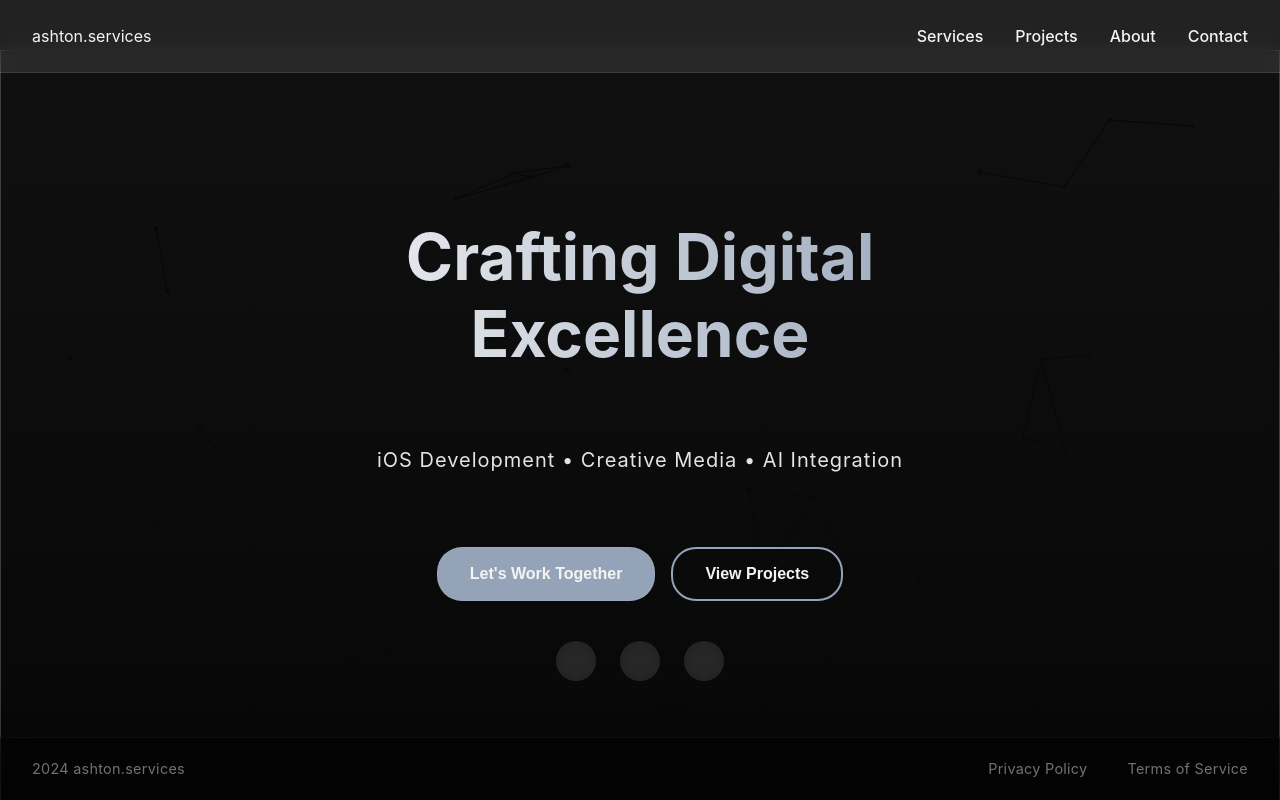
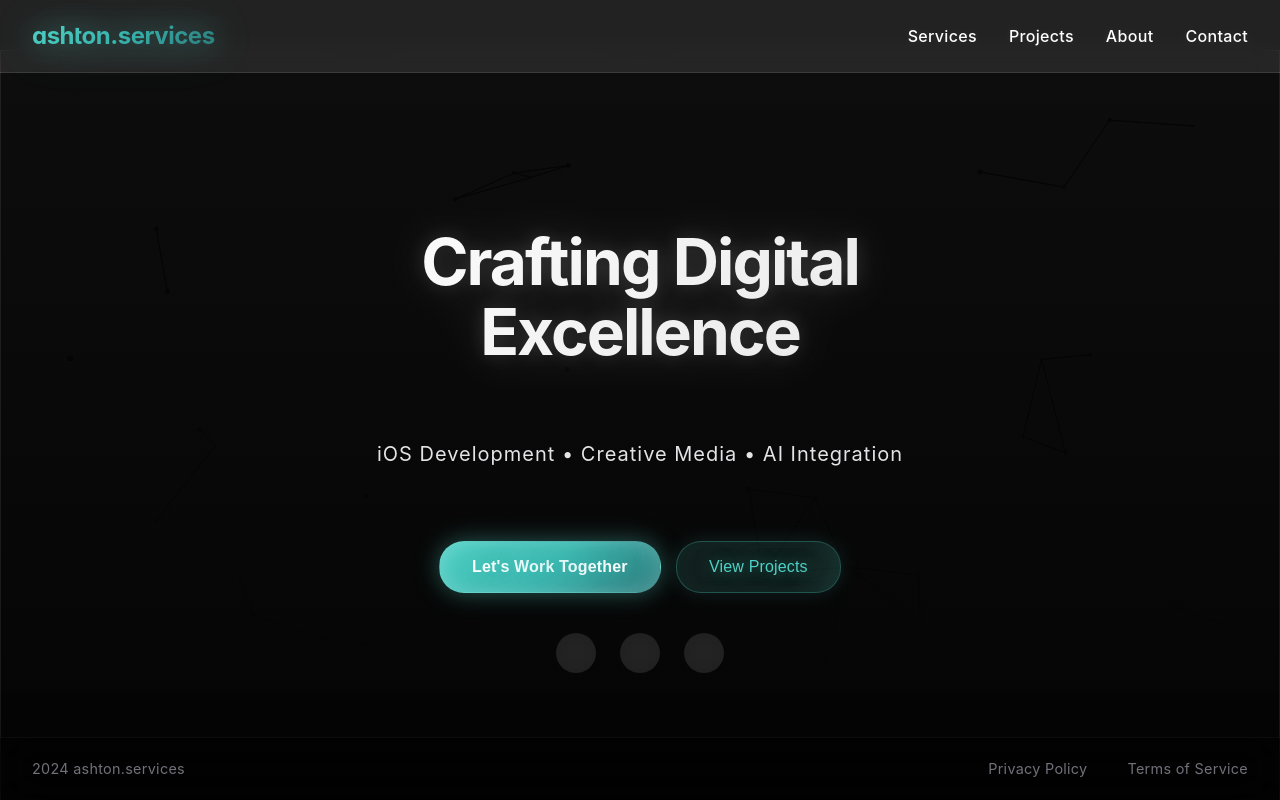
Before and after one commit to xCotion/portfolio--OLD, a React (Vite) app: page / in a window 1280 px wide. Built offline with nearby package versions, Linux system fonts and the light colour scheme.

Commit message:
updated hero section

```diff
--- a/src/App.css
+++ b/src/App.css
@@ -12,12 +12,26 @@
 .section-hero .glass-card {
   position: absolute;
   inset: 0;
-  background: rgba(255, 255, 255, 0.03);
+  background: rgba(255, 255, 255, 0.02);
   backdrop-filter: blur(10px);
-  border-bottom: 1px solid rgba(255, 255, 255, 0.1);
+  border: 1px solid rgba(255, 255, 255, 0.08);
   display: flex;
   align-items: center;
   justify-content: center;
+  transition: all 0.5s cubic-bezier(0.4, 0, 0.2, 1);
+}
+
+.section-hero .glass-card::before {
+  display: none;
+}
+
+.section-hero .glass-card:hover::before {
+  display: none;
+}
+
+.section-hero .glass-card:hover {
+  border: 1px solid rgba(255, 255, 255, 0.08);
+  background: rgba(255, 255, 255, 0.02);
 }
 
 .section-hero .hero-content {
@@ -40,6 +54,8 @@
   height: 100%;
   pointer-events: none;
   z-index: 0;
+  opacity: 0.7;
+  mix-blend-mode: screen;
 }
 
 .hero-tagline {
@@ -59,32 +75,147 @@
 
 .cta-button {
   padding: 0.8rem 1.8rem;
-  border-radius: 8px;
-  font-weight: 500;
+  border-radius: 12px;
+  font-weight: 600;
   font-size: 1rem;
   cursor: pointer;
-  transition: all 0.3s ease;
+  transition: var(--transition-smooth);
   border: none;
+  position: relative;
+  overflow: hidden;
+  backdrop-filter: blur(10px);
+  letter-spacing: 0.01em;
+  transform: translateZ(0);
+  will-change: transform, box-shadow;
+  -webkit-font-smoothing: subpixel-antialiased;
+  font-feature-settings: "salt" 1, "ss01" 1, "ss02" 1;
 }
 
 .cta-button.primary {
-  background: var(--accent-light);
-  color: var(--background);
-  box-shadow: 0 0 20px rgba(var(--accent-rgb), 0.3);
+  background: linear-gradient(135deg,
+    #4FD1C5 0%,    /* Bright Teal */
+    #38B2AC 50%,   /* Mid Teal */
+    #2C7A7B 100%   /* Professional Teal */
+  );
+  color: #FFFFFF;
+  text-shadow: 0 0 15px rgba(79, 209, 197, 0.5);
+  box-shadow:
+    0 0 25px rgba(79, 209, 197, 0.4),
+    inset 0 0 20px rgba(255, 255, 255, 0.2);
+  border: 1px solid rgba(255, 255, 255, 0.15);
+}
+
+.cta-button.primary::before {
+  content: '';
+  position: absolute;
+  inset: 0;
+  background: radial-gradient(
+    circle at 50% -20%,
+    rgba(79, 209, 197, 0.4) 0%,
+    rgba(79, 209, 197, 0.2) 30%,
+    transparent 70%
+  );
+  opacity: 0.8;
+  transition: var(--transition-smooth);
 }
 
 .cta-button.primary:hover {
-  box-shadow: 0 0 30px rgba(var(--accent-rgb), 0.5);
+  transform: translateY(-2px) translateZ(0);
+  background: linear-gradient(135deg,
+    #4FD1C5 0%,    /* Bright Teal */
+    #319795 60%,   /* Rich Teal */
+    #2C7A7B 100%   /* Professional Teal */
+  );
+  box-shadow:
+    0 0 30px rgba(79, 209, 197, 0.6),
+    inset 0 0 25px rgba(255, 255, 255, 0.25);
+  text-shadow: 0 0 20px rgba(255, 255, 255, 0.7);
+}
+
+.cta-button.primary:hover::before {
+  opacity: 1;
+}
+
+.cta-button.primary:active {
+  transform: translateY(1px);
+  box-shadow:
+    0 0 20px rgba(79, 209, 197, 0.4),
+    inset 0 0 15px rgba(255, 255, 255, 0.2),
+    0 2px 4px rgba(0, 0, 0, 0.3);
 }
 
 .cta-button.secondary {
-  background: transparent;
-  color: var(--text-primary);
-  border: 2px solid var(--accent-light);
+  background: rgba(79, 209, 197, 0.1);
+  border: 1px solid rgba(79, 209, 197, 0.3);
+  color: #4FD1C5;
+  text-shadow: 0 0 15px rgba(79, 209, 197, 0.5);
+  box-shadow:
+    0 0 20px rgba(79, 209, 197, 0.15),
+    inset 0 0 20px rgba(79, 209, 197, 0.05);
+  font-weight: 500;
+}
+
+.cta-button.secondary::before {
+  content: '';
+  position: absolute;
+  inset: 0;
+  background: radial-gradient(circle at 50% -20%,
+    rgba(79, 209, 197, 0.2) 0%,
+    rgba(79, 209, 197, 0.1) 30%,
+    transparent 70%
+  );
+  opacity: 0;
+  transition: var(--transition-smooth);
 }
 
 .cta-button.secondary:hover {
-  background: rgba(var(--accent-rgb), 0.1);
+  background: rgba(79, 209, 197, 0.15);
+  border-color: rgba(79, 209, 197, 0.5);
+  transform: translateY(-2px) translateZ(0);
+  box-shadow:
+    0 0 25px rgba(79, 209, 197, 0.25),
+    inset 0 0 25px rgba(79, 209, 197, 0.1);
+  color: #FFFFFF;
+  text-shadow: 0 0 20px rgba(79, 209, 197, 0.7);
+}
+
+.cta-button.secondary:hover::before {
+  opacity: 1;
+}
+
+.cta-button.secondary:active {
+  transform: translateY(1px);
+  box-shadow:
+    0 0 15px rgba(79, 209, 197, 0.15),
+    inset 0 0 15px rgba(79, 209, 197, 0.05),
+    0 2px 4px rgba(0, 0, 0, 0.2);
+}
+
+.cta-button::after {
+  content: '';
+  position: absolute;
+  top: 0;
+  left: -100%;
+  width: 200%;
+  height: 100%;
+  background: linear-gradient(
+    90deg,
+    transparent,
+    rgba(79, 209, 197, 0.3),
+    transparent
+  );
+  transform: skewX(-15deg) translateZ(0);
+  animation: shimmer 6s infinite;
+  pointer-events: none;
+}
+
+@keyframes shimmer {
+  0% {
+    transform: translateX(-100%) skewX(-15deg);
+  }
+  100% {
+    transform: translateX(100%) skewX(-15deg);
+  }
 }
 
 .social-links {
@@ -200,121 +331,16 @@ section > * {
 
 /* Ambient lighting effects */
 .glass-card {
-  background: rgba(255, 255, 255, 0.05);
+  background: rgba(255, 255, 255, 0.02);
   backdrop-filter: blur(10px);
-  border: 1px solid rgba(255, 255, 255, 0.2);
-  box-shadow:
-    0 10px 30px rgba(0, 0, 0, 0.7),
-    0 0 15px rgba(100, 116, 139, 0.5);
+  border: 1px solid rgba(255, 255, 255, 0.08);
   transition: all 0.6s cubic-bezier(0.4, 0, 0.2, 1);
 }
 
 .glass-card:hover {
   transform: none;
-  box-shadow:
-    0 15px 40px rgba(0, 0, 0, 0.8),
-    0 0 20px rgba(100, 116, 139, 0.6);
-}
-
-/* Ensure smooth animations for background elements */
-.bg-element {
-  position: absolute;
-  pointer-events: none;
-  will-change: transform;
-}
-
-/* Remove forced visibility once animations are working */
-.app-wrapper *,
-.app-container *,
-section * {
-  visibility: visible;
-  opacity: 1;
-}
-
-/* Skills Section */
-.skills-section {
-  padding: 6rem 0;
-  width: 100%;
-}
-
-.skills-grid {
-  display: flex;
-  justify-content: center;
-  gap: 2rem;
-  margin-top: 3rem;
-  padding: 0 1rem;
-}
-
-/* Brands Section */
-.brands-section {
-  padding: 4rem 0;
-  width: 100%;
-}
-
-.brands-container {
-  max-width: 800px;
-  margin: 0 auto;
-  padding: 3rem 2rem;
-}
-
-.brands-container h2 {
-  text-align: center;
-  margin-bottom: 3rem;
-  font-size: 2.5rem;
-  font-weight: 500;
-  letter-spacing: -0.02em;
-  line-height: 1.2;
-  color: var(--text-secondary);
-}
-
-.brands-grid {
-  display: flex;
-  justify-content: center;
-  gap: 4rem;
-  margin-top: 3rem;
-}
-
-.brand-item {
-  display: flex;
-  flex-direction: column;
-  align-items: center;
-  gap: 1.5rem;
-  width: 200px;
-  height: 150px;
-  justify-content: center;
-  padding: 0.75rem;
-}
-
-.brand-logo {
-  height: auto;
-  object-fit: contain;
-  transition: all 0.4s cubic-bezier(0.4, 0, 0.2, 1);
-  will-change: transform;
-}
-
-.brand-name {
-  color: var(--text-tertiary);
-  font-size: 1rem;
-  font-weight: 400;
-  letter-spacing: 0.02em;
-  opacity: 0.8;
-  transition: opacity 0.4s ease;
-}
-
-.brand-item:hover .brand-name {
-  opacity: 1;
-}
-
-/* Glass Panel */
-.glass-panel {
-  background: rgba(24, 24, 27, 0.8);
-  border: 1px solid rgba(63, 63, 70, 0.4);
-  padding: 3rem 2rem;
-  border-radius: 24px;
-  backdrop-filter: blur(12px);
-  box-shadow:
-    0 4px 6px -1px rgba(0, 0, 0, 0.2),
-    inset 0 0 20px rgba(255, 255, 255, 0.01);
+  background: rgba(255, 255, 255, 0.03);
+  border: 1px solid rgba(255, 255, 255, 0.1);
 }
 
 .skill-card {
@@ -404,10 +430,13 @@ section * {
 .heading-primary {
   font-size: clamp(2.5rem, 5vw, 4rem);
   font-weight: 700;
-  background: linear-gradient(to right, var(--text-primary), var(--accent-light));
+  background: radial-gradient(circle at center, var(--text-primary) 0%, rgba(255, 255, 255, 0.9) 100%);
   -webkit-background-clip: text;
+  background-clip: text;
   -webkit-text-fill-color: transparent;
   line-height: 1.2;
+  letter-spacing: -0.02em;
+  text-shadow: 0 0 20px rgba(255, 255, 255, 0.15);
 }
 
 .heading-secondary {
@@ -538,37 +567,86 @@ section * {
 .nav-links {
   display: flex;
   gap: 2rem;
+  align-items: center;
 }
 
 .nav-links a {
-  color: var(--text-primary);
+  color: #FFFFFF;
   text-decoration: none;
+  font-size: 1rem;
   font-weight: 500;
   position: relative;
   padding: 0.5rem 0;
+  transition: var(--transition-smooth);
+  text-shadow: 0 0 10px rgba(255, 255, 255, 0.1);
+  letter-spacing: 0.02em;
+}
+
+.nav-links a::before {
+  content: '';
+  position: absolute;
+  bottom: 0;
+  left: 0;
+  width: 100%;
+  height: 2px;
+  background: linear-gradient(90deg,
+    rgba(79, 209, 197, 0) 0%,
+    rgba(79, 209, 197, 0.8) 50%,
+    rgba(79, 209, 197, 0) 100%
+  );
+  transform: scaleX(0);
+  transform-origin: center;
+  transition: transform 0.4s cubic-bezier(0.4, 0, 0.2, 1);
 }
 
 .nav-links a::after {
   content: '';
   position: absolute;
-  bottom: 0;
+  bottom: -2px;
   left: 0;
-  width: 0;
-  height: 2px;
-  background: var(--accent-light);
-  transition: width 0.3s ease;
+  width: 100%;
+  height: 8px;
+  background: linear-gradient(to top,
+    rgba(79, 209, 197, 0.1) 0%,
+    transparent 100%
+  );
+  opacity: 0;
+  transition: opacity 0.3s ease;
+}
+
+.nav-links a:hover {
+  color: #FFFFFF;
+  text-shadow: 0 0 15px rgba(255, 255, 255, 0.2);
+}
+
+.nav-links a:hover::before {
+  transform: scaleX(1);
 }
 
 .nav-links a:hover::after {
-  width: 100%;
+  opacity: 1;
 }
 
 .nav-links a.active {
-  color: var(--accent-light);
+  color: #FFFFFF;
+  text-shadow: 0 0 15px rgba(255, 255, 255, 0.2);
+}
+
+.nav-links a.active::before {
+  transform: scaleX(1);
+  background: linear-gradient(90deg,
+    rgba(79, 209, 197, 0) 0%,
+    rgba(79, 209, 197, 1) 50%,
+    rgba(79, 209, 197, 0) 100%
+  );
 }
 
 .nav-links a.active::after {
-  width: 100%;
+  opacity: 1;
+  background: linear-gradient(to top,
+    rgba(79, 209, 197, 0.15) 0%,
+    transparent 100%
+  );
 }
 
 .glass-footer {
@@ -707,3 +785,69 @@ section {
   pointer-events: none;
   z-index: 1;
 }
+
+.logo {
+  font-size: 1.5rem;
+  font-weight: 700;
+  position: relative;
+  background: linear-gradient(135deg,
+    #4FD1C5 0%,    /* Bright Teal */
+    #38B2AC 50%,   /* Mid Teal */
+    #2C7A7B 100%   /* Professional Teal */
+  );
+  -webkit-background-clip: text;
+  background-clip: text;
+  -webkit-text-fill-color: transparent;
+  filter: drop-shadow(0 0 10px rgba(79, 209, 197, 0.3));
+  text-transform: lowercase;
+  letter-spacing: -0.02em;
+  font-feature-settings: "salt" 1, "ss01" 1;
+  animation: glow 3s ease-in-out infinite;
+}
+
+@keyframes glow {
+  0%, 100% {
+    filter: drop-shadow(0 0 10px rgba(79, 209, 197, 0.3));
+  }
+  50% {
+    filter: drop-shadow(0 0 15px rgba(79, 209, 197, 0.5))
+           drop-shadow(0 0 25px rgba(79, 209, 197, 0.2));
+  }
+}
+
+.hero-content h1 {
+  font-size: clamp(2.5rem, 5vw, 4rem);
+  font-weight: 700;
+  line-height: 1.1;
+  background: linear-gradient(
+    135deg,
+    rgba(255, 255, 255, 1) 0%,
+    rgba(255, 255, 255, 0.95) 50%,
+    rgba(255, 255, 255, 0.9) 100%
+  );
+  -webkit-background-clip: text;
+  background-clip: text;
+  -webkit-text-fill-color: transparent;
+  filter: drop-shadow(0 0 25px rgba(255, 255, 255, 0.15));
+  position: relative;
+  z-index: 2;
+  letter-spacing: -0.03em;
+}
+
+.hero-content h1::after {
+  content: attr(data-text);
+  position: absolute;
+  left: 0;
+  top: 0;
+  z-index: -1;
+  background: linear-gradient(
+    135deg,
+    rgba(var(--accent-rgb), 0.1) 0%,
+    rgba(var(--accent-rgb), 0.05) 100%
+  );
+  -webkit-background-clip: text;
+  background-clip: text;
+  -webkit-text-fill-color: transparent;
+  filter: blur(8px);
+  opacity: 0.8;
+}
--- a/src/index.css
+++ b/src/index.css
@@ -8,20 +8,28 @@
   --text-body: #A1A1AA;
   --text-subtle: #71717A;
 
-  /* Glass Effects - Darker and more subtle */
+  /* Glass Effects */
   --glass-subtle: rgba(255, 255, 255, 0.02);
   --glass-light: rgba(255, 255, 255, 0.03);
   --glass-medium: rgba(255, 255, 255, 0.04);
   --glass-strong: rgba(255, 255, 255, 0.05);
 
-  /* Accent Colors - More muted */
-  --accent-light: #94A3B8;
-  --accent-primary: #64748B;
-  --accent-dark: #475569;
-  --accent-glow: rgba(148, 163, 184, 0.08);
+  /* Professional Teal Accent Colors */
+  --accent-light: #4FD1C5;  /* Bright Teal (Pantone 3252) */
+  --accent-primary: #2C7A7B;  /* Professional Teal (Pantone 3282) */
+  --accent-dark: #285E61;  /* Deep Teal (Pantone 3302) */
+  --accent-glow: rgba(79, 209, 197, 0.15);
+
+  /* RGB values for animations */
+  --accent-rgb: 79, 209, 197;  /* Bright Teal */
+  --accent-primary-rgb: 44, 122, 123;  /* Professional Teal */
+  --accent-dark-rgb: 40, 94, 97;  /* Deep Teal */
+
+  /* Animation Control */
+  --transition-smooth: 0.4s cubic-bezier(0.4, 0, 0.2, 1);
 
   /* Font */
-  font-family: Inter, system-ui, -apple-system, sans-serif;
+  font-family: 'Inter', system-ui, -apple-system, sans-serif;
   line-height: 1.5;
   font-weight: 400;
 
@@ -40,6 +48,7 @@
 
 html {
   scroll-behavior: smooth;
+  background: var(--bg-primary);
 }
 
 body {
@@ -49,6 +58,8 @@ body {
   max-height: 100vh;
   background: linear-gradient(180deg, var(--bg-secondary) 0%, var(--bg-primary) 100%);
   color: var(--text-primary);
+  opacity: 1;
+  transition: opacity 0.3s ease;
   overflow: hidden;
   overflow-x: hidden;
   -ms-overflow-style: none;  /* IE and Edge */
@@ -84,3 +95,10 @@ body {
   background: var(--glass-strong);
   border-radius: 4px;
 }
+
+/* Prevent FOUC (Flash of Unstyled Content) */
+.js-loading *,
+.js-loading *:before,
+.js-loading *:after {
+  animation-play-state: paused !important;
+}
```
